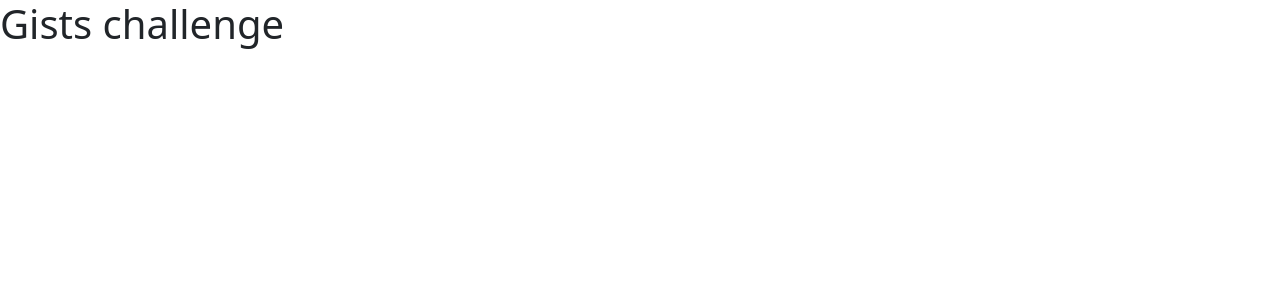
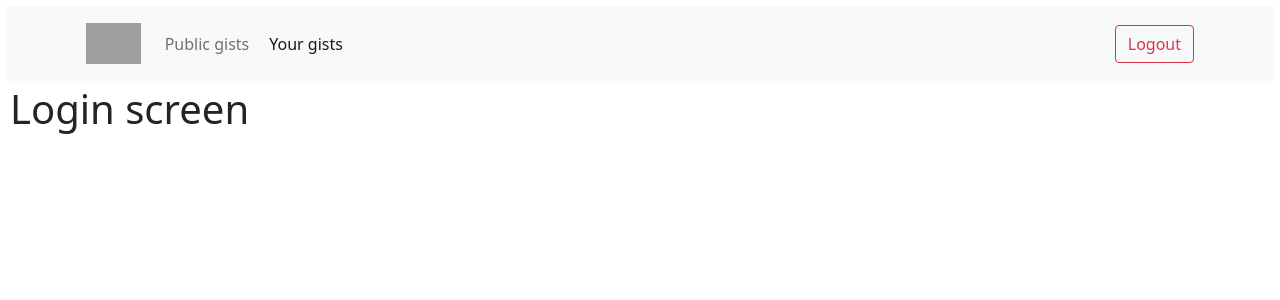
Before and after one commit to ChristianRV29/Gists-challenge, a React (Create React App) app: page /login in a window 1280 px wide. Shown: the top 300 px of the page. Built offline with nearby package versions, Linux system fonts and the light colour scheme; grey boxes are pictures that could not be loaded.

Commit message:
First routes and navbar set

```diff
--- a/package.json
+++ b/package.json
@@ -8,6 +8,7 @@
     "@testing-library/user-event": "^12.8.3",
     "react": "^17.0.2",
     "react-dom": "^17.0.2",
+    "react-router-dom": "^6.0.2",
     "react-scripts": "4.0.3",
     "web-vitals": "^1.1.2"
   },
--- a/public/index.html
+++ b/public/index.html
@@ -25,7 +25,7 @@
       Learn how to configure a non-root public URL by running `npm run build`.
     -->
     <link href="https://cdn.jsdelivr.net/npm/bootstrap@5.1.3/dist/css/bootstrap.min.css" rel="stylesheet" integrity="sha384-1BmE4kWBq78iYhFldvKuhfTAU6auU8tT94WrHftjDbrCEXSU1oBoqyl2QvZ6jIW3" crossorigin="anonymous">
-    <title>Gists-Challenge</title>
+    <title>Gists</title>
   </head>
   <body>
     <noscript>You need to enable JavaScript to run this app.</noscript>
--- a/src/App.jsx
+++ b/src/App.jsx
@@ -1,8 +1,8 @@
+import { AppRouter } from "./routes/AppRouter";
+import './styles/app.css';
 const App = () => {
     return (
-        <div>
-            <h1>Gists challenge</h1>
-        </div>
+        <AppRouter />
     );
 };
 
--- /dev/null
+++ b/src/components/organisms/Navbar.js
@@ -0,0 +1,67 @@
+import { useState } from 'react';
+import { Link, NavLink } from 'react-router-dom';
+
+export const Navbar = () => {
+
+    const [isLogged, setIsLogged] = useState(true);
+
+    const handleLogout = () => {
+        setIsLogged(false);
+    };
+
+    return (
+        <nav className="navbar navbar-expand-lg navbar-light bg-light">
+            <div className="container">
+                <Link className={'navbar-brand me-2'} to={'/'}>
+                    <img
+                        src="https://img2.freepng.es/20180716/tza/kisspng-github-computer-icons-clip-art-gits-5b4d20ab1f4131.145288281531781291128.jpg"
+                        height="45"
+                        alt=""
+                        loading="lazy"
+                    />
+                </Link>
+                <button
+                    className="navbar-toggler"
+                    type="button"
+                    data-mdb-toggle="collapse"
+                    data-mdb-target="#navbarButtonsExample"
+                    aria-controls="navbarButtonsExample"
+                    aria-expanded="false"
+                    aria-label="Toggle navigation"
+                >
+                    <i className="fas fa-bars"></i>
+                </button>
+
+                <div className="collapse navbar-collapse" id="navbarButtonsExample">
+                    <ul className="navbar-nav me-auto mb-2 mb-lg-0">
+                        <li className="nav-item">
+                            <NavLink className={'nav-link'} to={'/'}>
+                                Public gists
+                            </NavLink>
+                        </li>
+                        {isLogged && (
+                            <li>
+                                <NavLink className={'nav-link'} to={'/login'}>
+                                    Your gists
+                                </NavLink>
+                            </li>
+                        )}
+                    </ul>
+
+                    <div className="d-flex align-items-center">
+                        {isLogged ?
+                            <button className='btn btn-outline-danger my-2 my-sm-0' type="submit"
+                                onClick={handleLogout}>
+                                Logout
+                            </button> :
+                            <NavLink className={'btn btn-outline-secondary my-2 my-sm-0'} to={'/login'}>
+                                <i className="fab fa-github"></i>
+                                <span>Login</span>
+                            </NavLink>}
+                    </div>
+                </div>
+            </div>
+
+        </nav>
+    );
+};
--- /dev/null
+++ b/src/routes/AppRouter.js
@@ -0,0 +1,18 @@
+import { Routes, Route, BrowserRouter } from 'react-router-dom';
+import { Navbar } from '../components/organisms/Navbar';
+import { LoginScreen } from '../screens/LoginScreen';
+import { NotFoundScreen } from '../screens/NotFoundScreen';
+import { PostsScreen } from '../screens/PostsScreen';
+
+export const AppRouter = () => {
+    return (
+        <BrowserRouter>
+            <Navbar />
+            <Routes>
+                <Route path="/" element={<PostsScreen />} />
+                <Route path="/login" element={<LoginScreen />} />
+                <Route path="*" element={<NotFoundScreen />} />
+            </Routes>
+        </BrowserRouter>
+    )
+}
--- /dev/null
+++ b/src/screens/LoginScreen.js
@@ -0,0 +1,9 @@
+import React from 'react'
+
+export const LoginScreen = () => {
+    return (
+        <div>
+            <h1>Login screen</h1>
+        </div>
+    )
+};
--- /dev/null
+++ b/src/screens/NotFoundScreen.js
@@ -0,0 +1,7 @@
+export const NotFoundScreen = () => {
+    return (
+        <div>
+            <h1>Not found screen</h1>
+        </div>
+    )
+}
--- /dev/null
+++ b/src/screens/PostsScreen.js
@@ -0,0 +1,7 @@
+export const PostsScreen = () => {
+    return (
+        <div>
+            <h1>Posts screen</h1>
+        </div>
+    )
+};
--- /dev/null
+++ b/src/styles/app.css
@@ -0,0 +1,3 @@
+* {
+    padding: 2px;
+}
```
Also changed, not shown: 1 other file (tests, documents, lock files or other folders).
